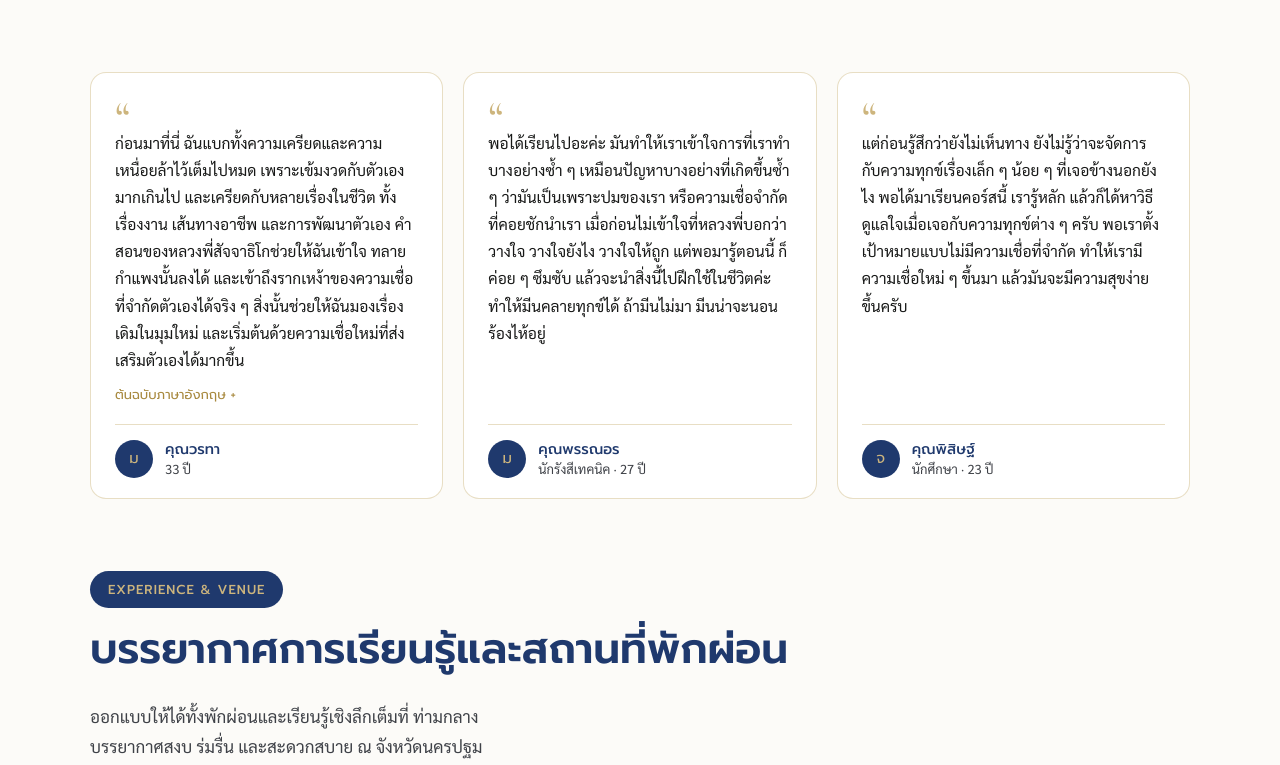
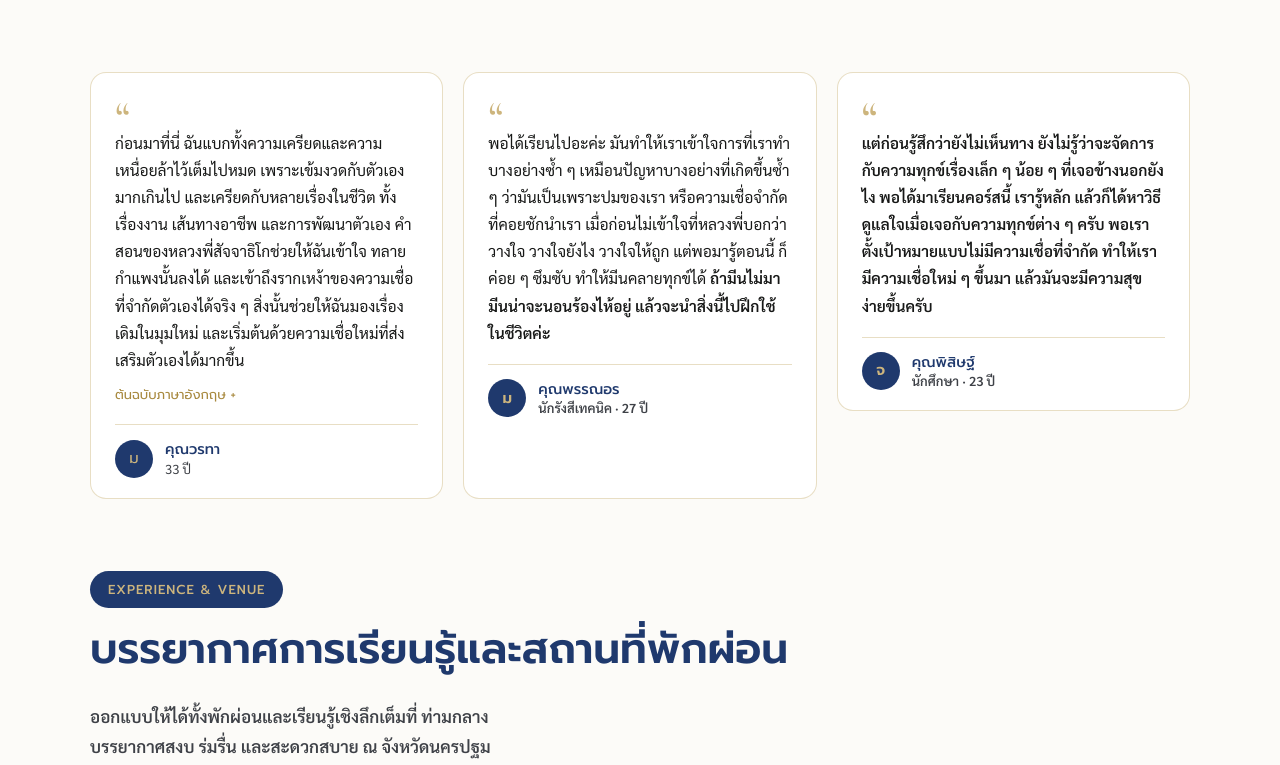
Before and after one commit to Nanpannapa/Life_Mastery_Site, a plain HTML site: page index.html in a window 1280 px wide. Shown: the part 7635-8400 px from the top of the page. Drawn offline with nearby package versions, Linux system fonts and the light colour scheme.

Commit message:
Update index.html

```diff
--- a/index.html
+++ b/index.html
@@ -837,7 +837,7 @@
 
   <article class="tm-card">
     <div class="tm-mark">“</div>
-    <p class="tm-quote">พอได้เรียนไปอะค่ะ มันทำให้เราเข้าใจการที่เราทำบางอย่างซ้ำ ๆ เหมือนปัญหาบางอย่างที่เกิดขึ้นซ้ำ ๆ ว่ามันเป็นเพราะปมของเรา หรือความเชื่อจำกัดที่คอยชักนำเรา เมื่อก่อนไม่เข้าใจที่หลวงพี่บอกว่าวางใจ วางใจยังไง วางใจให้ถูก แต่พอมารู้ตอนนี้ ก็ค่อย ๆ ซึมซับ แล้วจะนำสิ่งนี้ไปฝึกใช้ในชีวิตค่ะ ทำให้มีนคลายทุกข์ได้ ถ้ามีนไม่มา มีนน่าจะนอนร้องไห้อยู่</p>
+    <p class="tm-quote">พอได้เรียนไปอะค่ะ มันทำให้เราเข้าใจการที่เราทำบางอย่างซ้ำ ๆ เหมือนปัญหาบางอย่างที่เกิดขึ้นซ้ำ ๆ ว่ามันเป็นเพราะปมของเรา หรือความเชื่อจำกัดที่คอยชักนำเรา เมื่อก่อนไม่เข้าใจที่หลวงพี่บอกว่าวางใจ วางใจยังไง วางใจให้ถูก แต่พอมารู้ตอนนี้ ก็ค่อย ๆ ซึมซับ ทำให้มีนคลายทุกข์ได้ <b>ถ้ามีนไม่มา มีนน่าจะนอนร้องไห้อยู่<b> แล้วจะนำสิ่งนี้ไปฝึกใช้ในชีวิตค่ะ </p>
     <div class="tm-who"><span class="tm-avatar">ม</span><div><span class="tm-name">คุณพรรณอร</span><span class="tm-role">นักรังสีเทคนิค · 27 ปี</span></div></div>
   </article>
 
```
